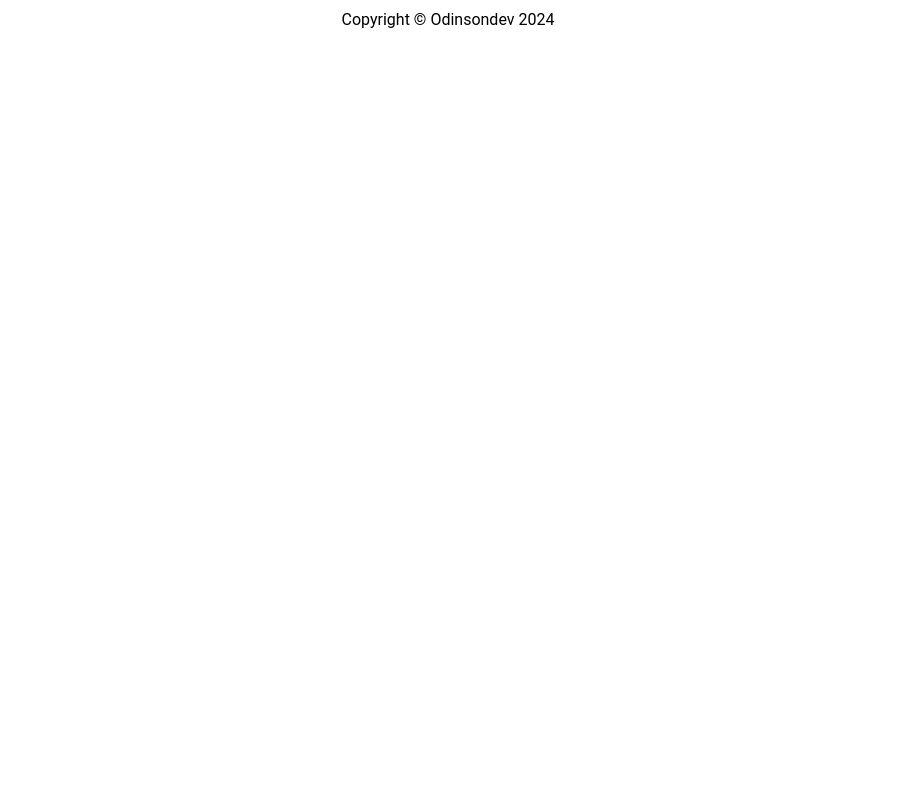
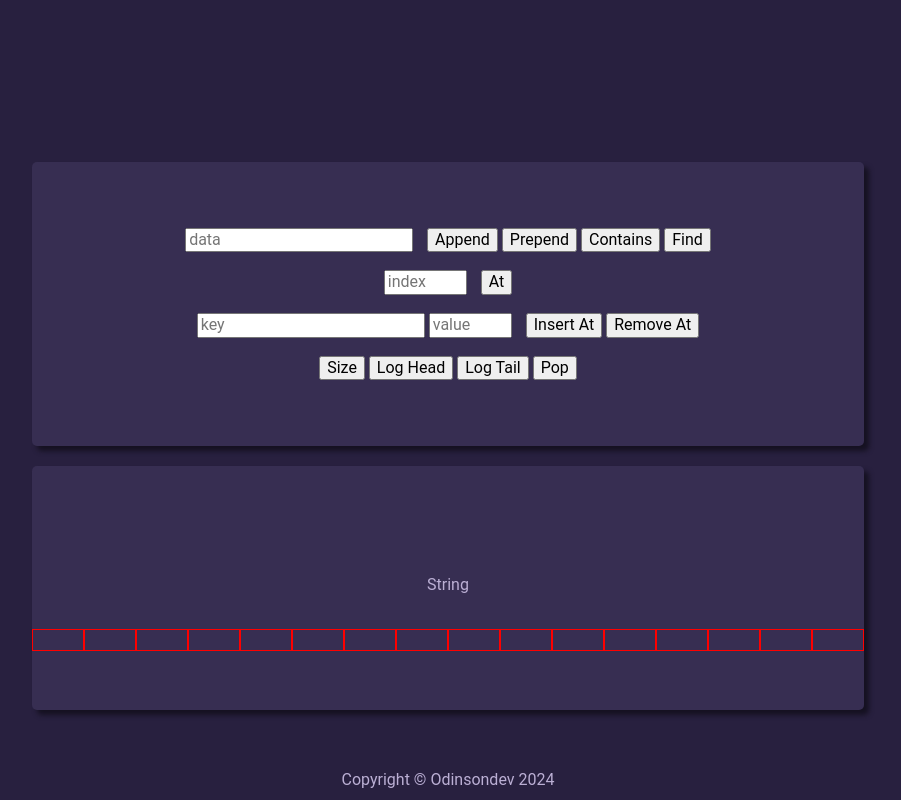
Before and after one commit to Odinsondev/project15-hashMap, a website built with webpack: page src/index.html in a window 1280 px wide. Shown: the whole page, without its empty margins (192-1093 px from the left). Built offline with nearby package versions, Linux system fonts and the light colour scheme.

Commit message:
Feat: Add UI
Copied style and UI elements from project14

```diff
--- a/src/index.html
+++ b/src/index.html
@@ -11,8 +11,43 @@
 <body>
   <header></header>
 
-  <div id="content1"></div>
-  <div id="content2"></div>
+  <div id="content1">
+    <div id="content-container">
+      <input type="text" id="input" placeholder="data">
+      <button type = button id="append-button">Append</button>
+      <button type = button id="prepend-button">Prepend</button>
+      <button type = button id="contains-button">Contains</button>
+      <button type = button id="find-button">Find</button>
+      <br>
+      <br>
+      <input type="number" id="input2" placeholder="index">
+      <button type = button id="at-button">At</button>
+      <br>
+      <br>
+      <input type="text" id="input3" placeholder="key">
+      <input type="text" id="input4" placeholder="value">
+      <button type = button id="insert-at-button">Insert At</button>
+      <button type = button id="remove-at-button">Remove At</button>
+      <br>
+      <br>
+      <button type = button id="size-button">Size</button>
+      <button type = button id="log-head-button">Log Head</button>
+      <button type = button id="log-tail-button">Log Tail</button>
+      <button type = button id="pop-button">Pop</button>
+    </div>
+  </div>
+
+  <div id="content2">
+    <div id="content2-wrapper">
+      <div id="text-container">
+        <p id="result-text">&nbsp</p>
+        <p id="linked-list-string">String</p>
+      </div>
+      <br>
+      <div id="map-container"></div>
+    </div>
+  </div>
+
   <div id="content3"></div>
 
   <footer>
--- a/src/index.js
+++ b/src/index.js
@@ -5,26 +5,35 @@ import { hashMap } from './hashMapModule';
 
 //cache DOM
 
+const testHashMap = hashMap();
+testHashMap.set('apple', 'red');
+testHashMap.set('banana', 'yellow');
+testHashMap.set('carrot', 'orange');
+testHashMap.set('dog', 'brown');
+testHashMap.set('elephant', 'gray');
+testHashMap.set('frog', 'green');
+testHashMap.set('grape', 'purple');
+testHashMap.set('hat', 'black');
+testHashMap.set('ice cream', 'white');
+testHashMap.set('jacket', 'blue');
+testHashMap.set('kite', 'pink');
+testHashMap.set('lion', 'golden');
+
+const mapContainer = document.getElementById('map-container');
 //bind events
 
 //functions
 
-const test = hashMap();
+function renderHashMap() {
+  for (let i = 0; i < testHashMap.array.length; i++) {
+    const arrayElement = document.createElement('div');
+    arrayElement.classList.add('array-element');
+    mapContainer.appendChild(arrayElement);
+  }
+}
+renderHashMap();
 
-test.set('apple', 'red');
-test.set('banana', 'yellow');
-test.set('carrot', 'orange');
-test.set('dog', 'brown');
-test.set('elephant', 'gray');
-test.set('frog', 'green');
-test.set('grape', 'purple');
-test.set('hat', 'black');
-test.set('ice cream', 'white');
-test.set('jacket', 'blue');
-test.set('kite', 'pink');
-test.set('lion', 'golden');
-
-console.log(test.array);
+/* console.log(test.array);
 
 test.set('apple', 'red2');
 test.set('banana', 'yellow2');
@@ -58,4 +67,4 @@ test.set('jacket', 'blue3');
 test.set('kite', 'pink3');
 test.set('lion', 'golden3');
 
-console.log(test.array);
+console.log(test.array); */
--- a/src/style.css
+++ b/src/style.css
@@ -17,38 +17,85 @@ body {
 }
 
 :root {
-  --background1: rgb(255, 255, 255);
-  --background2: rgb(255, 255, 255);
-  --text1: rgb(0, 0, 0);
+  --background1: rgb(40, 32, 63);
+  --background2: rgb(55, 46, 82);
+  --text1: rgb(187, 175, 212);
   --text2: rgb(0, 0, 0);
-  --text-footer: rgb(0, 0, 0);
+  --text-footer: rgb(187, 175, 212);
   /* font-size: 16px; */ /* Disables browser font size setting */
 }
 
-:root.light {
-  --background1: rgb(255, 255, 255);
-  --background2: rgb(255, 255, 255);
-  --text1: rgb(0, 0, 0);
-  --text2: rgb(0, 0, 0);
-  --text-footer: rgb(0, 0, 0);
-  /* font-size: 16px; */
+body {
+  display: grid;
+  grid-template: 1fr 2fr 2fr 40px / 1fr 2fr 1fr;
 }
 
-:root.dark {
-  --background1: rgb(0, 0, 0);
-  --background2: rgb(0, 0, 0);
-  --text1: rgb(255, 255, 255);
-  --text2: rgb(255, 255, 255);
-  --text-footer: rgb(255, 255, 255);
-  /* font-size: 16px; */
+#content1 {
+  grid-column: 2 / 3;
+  grid-row: 2 / 3;
+
+  display: flex;
+  justify-content: center;
+  align-items: center;
+
+  background-color: var(--background2);
+  border-radius: 5px;
+  margin: 10px;
+  box-shadow: 5px 5px 5px rgb(21, 17, 33);
 }
 
-/* body {
-  display: grid;
-  grid-template: 1fr / 1fr;
-} */
+#content-container {
+  text-align: center;
+}
+
+#input,
+#input2,
+#input4 {
+  margin-right: 10px;
+}
+
+#input2,
+#input4 {
+  max-width: 75px;
+}
+
+#content2 {
+  grid-column: 2 / 3;
+  grid-row: 3 / 4;
+
+  display: flex;
+  justify-content: center;
+  align-items: center;
+
+  background-color: var(--background2);
+  border-radius: 5px;
+  margin: 10px 10px 50px 10px;
+  box-shadow: 5px 5px 5px rgb(21, 17, 33);
+}
+
+/* new */
+#map-container {
+  display: flex;
+}
+.array-element {
+  width: 50px;
+  height: 20px;
+  border: 1px solid red;
+}
+
+#text-container {
+  text-align: center;
+}
+
+#result-text,
+#linked-list-string {
+  color: var(--text1);
+}
 
 footer {
+  grid-column: 1 / 4;
+  grid-row: 4 / 5;
+
   display: flex;
   justify-content: center;
   align-items: center;
@@ -56,9 +103,4 @@ footer {
   height: 40px;
   font-size: 1rem;
   color: var(--text-footer);
-
-  /* position: fixed;
-  bottom: 0;
-  left: 0;
-  right: 0; */
 }
```
Also changed, not shown: dist/index.html, dist/main.js.
